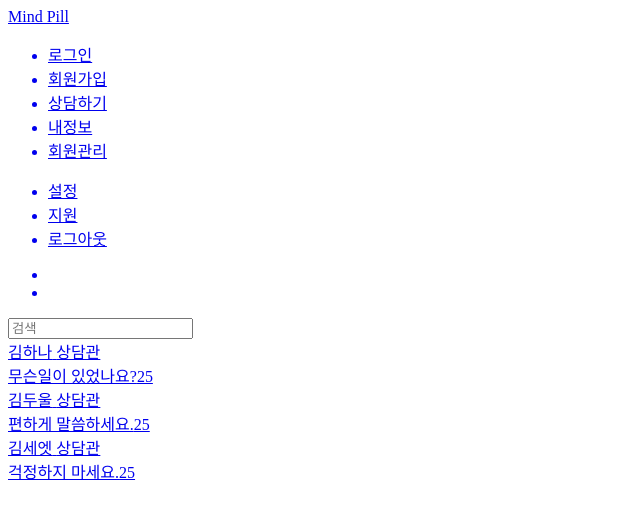
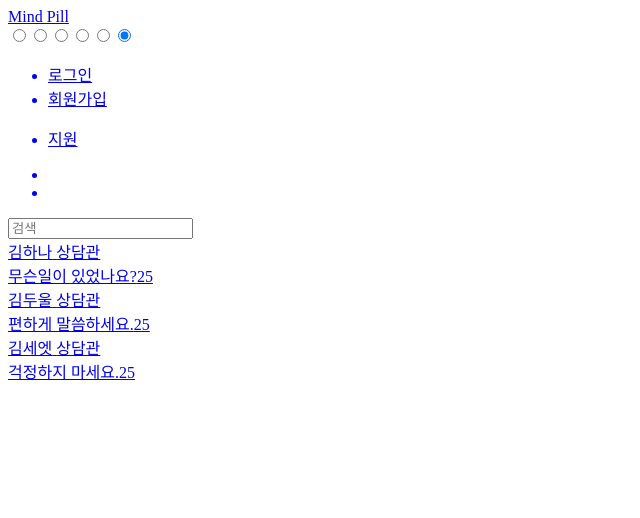
Before and after one commit to osamhack2020/WEB_mindpill_mindpill, a React app: page /counsel/counselrooms in a window 1280 px wide. Shown: the top 518 px of the page, without its empty margins (0-640 px from the left). Built offline with nearby package versions, Linux system fonts and the light colour scheme; the HTML template or start-up script is replaced by a standard one.

Commit message:
가상 로그인 구현 및 라우팅 정보 수정

```diff
--- a/frontend/assets/scss/basic.scss
+++ b/frontend/assets/scss/basic.scss
@@ -35,6 +35,32 @@ html {
       font-size: 2rem;
       font-weight: 900;
       font-family: 'Raleway', sans-serif;
+      margin-right: auto;
+    }
+    // 서비스 개발 완료시 삭제해야하는 스타일 입니다.
+    .login-simulator {
+      display: flex;
+      justify-content: space-around;
+      width: 8rem;
+    }
+    .header-profile {
+      display: flex;
+      align-items: center;
+
+      .header-profile-image {
+        width: 2rem;
+        height: 2rem;
+        border-radius: 50%;
+        background-color: $black;
+        color: white;
+        display: flex;
+        align-items: center;
+        justify-content: center;
+        margin-right: 1rem;
+      }
+      .header-profile-name {
+        font-weight: 700;
+      }
     }
   }
   .content-container {
--- a/frontend/src/App.tsx
+++ b/frontend/src/App.tsx
@@ -1,14 +1,48 @@
-import React, { useState } from 'react'
+import React, { useEffect, useState } from 'react'
 
 import Layout from './pages/Layout'
-import { makeSwitch } from './routes'
 import axios from 'axios'
+import database from './tempDatabase'
+import { Route, Switch } from 'react-router-dom'
+
+import PageHome from './pages/Home'
+import PageJoin from './pages/Join'
+import PageLogin from './pages/Login'
+import PageCounsel from './pages/Counsel'
+import PageManage from './pages/Manage'
+import PageNotFound from './pages/NotFound'
+
+export type User = {
+  id: number
+  email: string
+  name: string
+  sv_number: string
+  phone_number: string
+  authority: number
+}
+
+export function parseAuthority(value: number) {
+  switch (value) {
+    case 1:
+      return '서비스관리자'
+    case 2:
+      return '부대관리자'
+    case 3:
+      return '상담관'
+    case 4:
+      return '지휘관'
+    case 5:
+      return '일반사용자'
+    default:
+      return '로그인 정보 없음'
+  }
+}
 
 export default function App() {
-  const [isLoggedIn, setIsLoggedIn] = useState(true)
+  const [user, setUser] = useState<User | null>(null)
 
   function handleLogin(email: string, password: string) {
-    axios.defaults.headers.common['Authorization'] = `Bearer`
+    // 초기 access token 과 refresh token 을 받는 곳입니다.
     axios({
       method: 'post',
       url: '/api/create_token',
@@ -22,13 +56,33 @@ export default function App() {
     })
       .then(response => {
         const { access_token, refresh_token } = response.data
-
-        // accessToken을 localStorage, cookie 등에 저장하지 않는다!
       })
       .catch(error => {
         console.log(error)
       })
   }
 
-  return <Layout isLoggedIn={isLoggedIn}>{makeSwitch()}</Layout>
+  function authenticateUser(value: number) {
+    //refresh token 을 다룰 곳입니다.
+    console.log('authenticate', value)
+    const user = database.API_AUTHENTICATE_USER[value - 1]
+    setUser(user)
+  }
+
+  useEffect(() => {
+    authenticateUser(6)
+  }, [])
+
+  return (
+    <Layout user={user} changeUser={authenticateUser}>
+      <Switch>
+        <Route exact path="/" render={() => <PageHome user={user} />} />
+        <Route path="/counsel" render={() => <PageCounsel user={user} />} />
+        <Route path="/login" render={() => <PageLogin user={user} />} />
+        <Route path="/join" render={() => <PageJoin user={user} />} />
+        <Route path="/manage" render={() => <PageManage user={user} />} />
+        <Route render={() => <PageNotFound user={user} />} />
+      </Switch>
+    </Layout>
+  )
 }
--- a/frontend/src/pages/Join.tsx
+++ b/frontend/src/pages/Join.tsx
@@ -4,21 +4,26 @@ import { Link } from 'react-router-dom'
 import Input from '../components/Input'
 import SelectBox from '../components/SelectBox'
 import SelectBySearch from '../components/SelectBySearch'
+import { User } from '../App'
 
-export default function Join() {
+type JoinProps = {
+  user: User | null
+}
+
+export default function Join({ user }: JoinProps) {
   function handleSubmit(e: React.FormEvent<HTMLFormElement>) {
     e.preventDefault()
     let query = {
-      name: e.target.name.value,
-      email: e.target.email.value,
-      gender: e.target.gender.value,
-      password: e.target.password.value,
-      password2: e.target.password2.value,
-      serialNo: e.target.serialNo.value,
-      rank: e.target.rank.value,
-      classification: e.target.classification.value,
-      department: e.target.department.value,
-      regiment: e.target.regiment.value
+      name: e.currentTarget.name.value,
+      email: e.currentTarget.email.value,
+      gender: e.currentTarget.gender.value,
+      password: e.currentTarget.password.value,
+      password2: e.currentTarget.password2.value,
+      serialNo: e.currentTarget.serialNo.value,
+      rank: e.currentTarget.rank.value,
+      classification: e.currentTarget.classification.value,
+      department: e.currentTarget.department.value,
+      regiment: e.currentTarget.regiment.value
     }
     console.log(query)
   }
--- a/frontend/src/pages/Layout.tsx
+++ b/frontend/src/pages/Layout.tsx
@@ -1,29 +1,58 @@
-import React from 'react'
-import { Link, withRouter, RouteComponentProps, NavLink } from 'react-router-dom'
-import logger from '../lib/log'
+import React, { MouseEventHandler } from 'react'
+import { Link, NavLink } from 'react-router-dom'
+import { User, parseAuthority } from '../App'
 
-export interface LayoutProps {
-  isLoggedIn: boolean
+type LayoutProps = {
+  user: User | null
   children: React.ReactNode
+  changeUser: (value: number) => void
 }
 
-function Layout({ isLoggedIn, children }: LayoutProps) {
+function Layout({ user, children, changeUser }: LayoutProps) {
+  // 서비스가 완성되면 삭제해야 합니다.
+  function handleLoginSimulator(e: React.MouseEvent<HTMLInputElement>) {
+    const value = parseInt(e.currentTarget.value)
+    console.log(value)
+    changeUser(value)
+  }
   return (
     <div className="app-container">
       <div className="header">
         <Link to="/" className="logo">
           Mind Pill
         </Link>
+        {user && (
+          <div className="header-profile">
+            <span className="header-profile-image">
+              <i className="fas fa-user"></i>
+            </span>
+            <span className="header-profile-name">{`${user.name} ${parseAuthority(user.authority)}`}</span>
+          </div>
+        )}
+        <div className="login-simulator">
+          <input onClick={handleLoginSimulator} type="radio" id="serviceManager" name="login" value="1" />
+          <input onClick={handleLoginSimulator} type="radio" id="regimentManager" name="login" value="2" />
+          <input onClick={handleLoginSimulator} type="radio" id="commander" name="login" value="3" />
+          <input onClick={handleLoginSimulator} type="radio" id="counselor" name="login" value="4" />
+          <input onClick={handleLoginSimulator} type="radio" id="standardUser" name="login" value="5" />
+          <input onClick={handleLoginSimulator} type="radio" id="noUser" name="login" value="6" defaultChecked />
+        </div>
       </div>
       <div className="content-container">
         <div className="navbar">
           <ul>
+            {!user && (
+              <>
                 <NavLink to="/login" activeClassName="selected">
                   <li>로그인</li>
                 </NavLink>
                 <NavLink to="/join" activeClassName="selected">
                   <li>회원가입</li>
                 </NavLink>
+              </>
+            )}
+            {user && (
+              <>
                 <NavLink to="/counsel" activeClassName="selected">
                   <li>상담하기</li>
                 </NavLink>
@@ -33,17 +62,23 @@ function Layout({ isLoggedIn, children }: LayoutProps) {
                 <NavLink to="/manage" activeClassName="selected">
                   <li>회원관리</li>
                 </NavLink>
+              </>
+            )}
           </ul>
           <ul>
+            <NavLink to="/support" activeClassName="selected">
+              <li>지원</li>
+            </NavLink>
+            {user && (
+              <>
                 <NavLink to="/setting" activeClassName="selected">
                   <li>설정</li>
-            </NavLink>
-            <NavLink to="/support" activeClassName="selected">
-              <li>지원</li>
                 </NavLink>
                 <NavLink to="/logout" activeClassName="selected">
                   <li>로그아웃</li>
                 </NavLink>
+              </>
+            )}
           </ul>
         </div>
         <div className="content box-center">{children}</div>
--- a/frontend/src/pages/Login.tsx
+++ b/frontend/src/pages/Login.tsx
@@ -2,14 +2,19 @@ import React from 'react'
 import { Link } from 'react-router-dom'
 import Input from '../components/Input'
 import axios from 'axios'
+import { User } from '../App'
 
-export default function Login() {
+type LoginProps = {
+  user: User | null
+}
+
+export default function Login({ user }: LoginProps) {
   function handleSubmit(e: React.FormEvent<HTMLFormElement>) {
     e.preventDefault()
 
     let query = {
-      email: e.target.email.value,
-      password: e.target.password.value
+      email: e.currentTarget.email.value,
+      password: e.currentTarget.password.value
     }
 
     axios
--- a/frontend/src/routes.tsx
+++ b/frontend/src/routes.tsx
@@ -1,46 +1,22 @@
-import React from 'react'
-import { Switch, Route, RouteProps, Redirect } from 'react-router'
-
-import PageHome from './pages/Home'
-import PageJoin from './pages/Join'
-import PageLogin from './pages/Login'
-import PageCounsel from './pages/Counsel'
-import PageManage from './pages/Manage'
-import PageNotFound from './pages/NotFound'
+import { RouteProps } from 'react-router'
 
 const routes: RouteProps[] = [
   {
     exact: true,
-    path: '/',
-    component: PageHome
+    path: '/'
   },
   {
-    path: '/join',
-    component: PageJoin
+    path: '/join'
   },
   {
-    path: '/login',
-    component: PageLogin
+    path: '/login'
   },
   {
-    path: '/counsel',
-    component: PageCounsel
+    path: '/counsel'
   },
   {
-    path: '/manage',
-    component: PageManage
+    path: '/manage'
   }
 ]
 
-export function makeSwitch() {
-  return (
-    <Switch>
-      {routes.map(props => (
-        <Route key={props.location ? props.location.pathname : '__notfound__'} {...props} />
-      ))}
-      <Route component={PageNotFound} />
-    </Switch>
-  )
-}
-
 export default routes
--- a/frontend/src/tempDatabase.tsx
+++ b/frontend/src/tempDatabase.tsx
@@ -82,6 +82,50 @@ const database = {
         authority: 4
       }
     ]
-  }
+  },
+
+  API_AUTHENTICATE_USER: [
+    {
+      id: 123456,
+      email: 'standardUser@gmail.com',
+      name: '김서비스관리자',
+      sv_number: '12-34567890',
+      phone_number: '010-1234-5678',
+      authority: 1
+    },
+    {
+      id: 123456,
+      email: 'standardUser@gmail.com',
+      name: '김부대관리자',
+      sv_number: '12-34567890',
+      phone_number: '010-1234-5678',
+      authority: 2
+    },
+    {
+      id: 123456,
+      email: 'standardUser@gmail.com',
+      name: '김상담관',
+      sv_number: '12-34567890',
+      phone_number: '010-1234-5678',
+      authority: 3
+    },
+    {
+      id: 123456,
+      email: 'standardUser@gmail.com',
+      name: '김지휘관',
+      sv_number: '12-34567890',
+      phone_number: '010-1234-5678',
+      authority: 4
+    },
+    {
+      id: 123456,
+      email: 'standardUser@gmail.com',
+      name: '김일반',
+      sv_number: '12-34567890',
+      phone_number: '010-1234-5678',
+      authority: 5
+    },
+    null
+  ]
 }
 export default database
```
Also changed, not shown: frontend/src/pages/Counsel.tsx (+6 -1 lines), frontend/src/pages/Home.tsx (+6 -1 lines), frontend/src/pages/Manage.tsx (+6 -1 lines), frontend/src/pages/NotFound.tsx (+6 -1 lines). Lines whose indentation alone changed are shown as unchanged.
